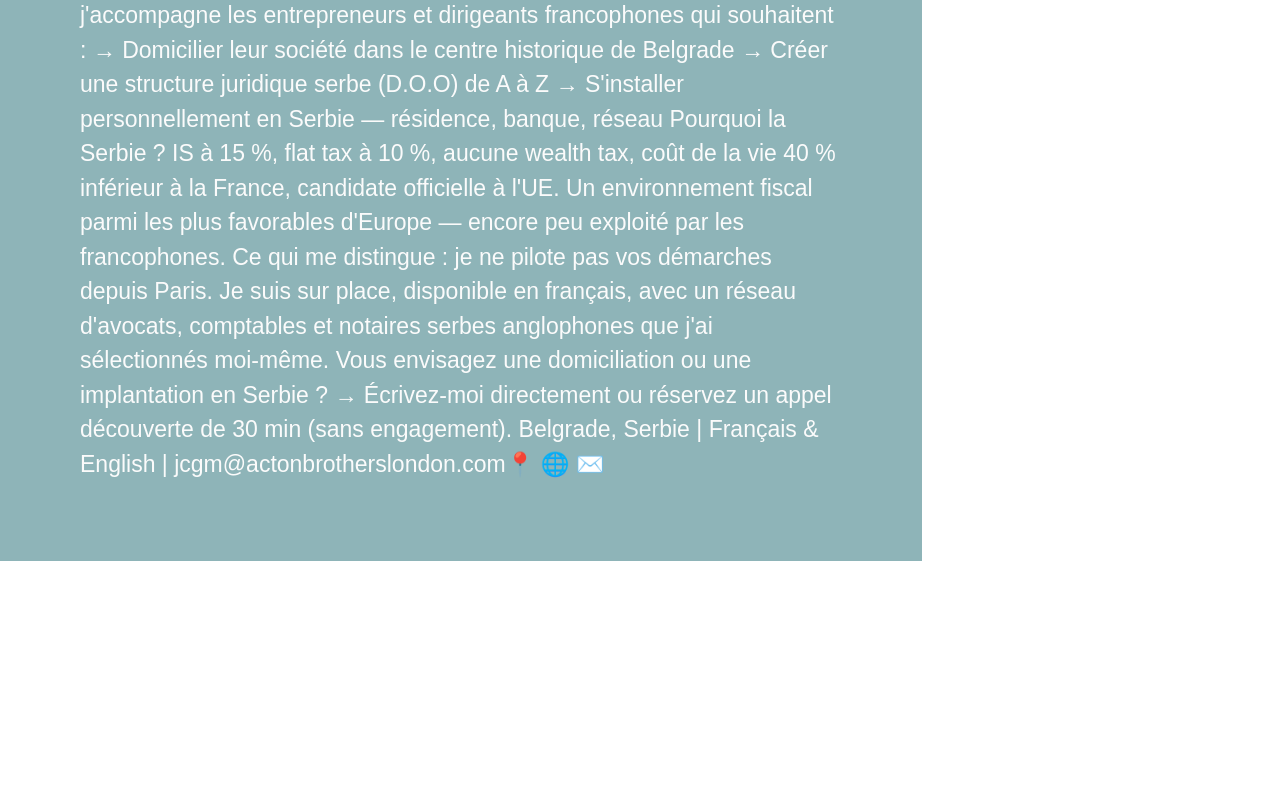
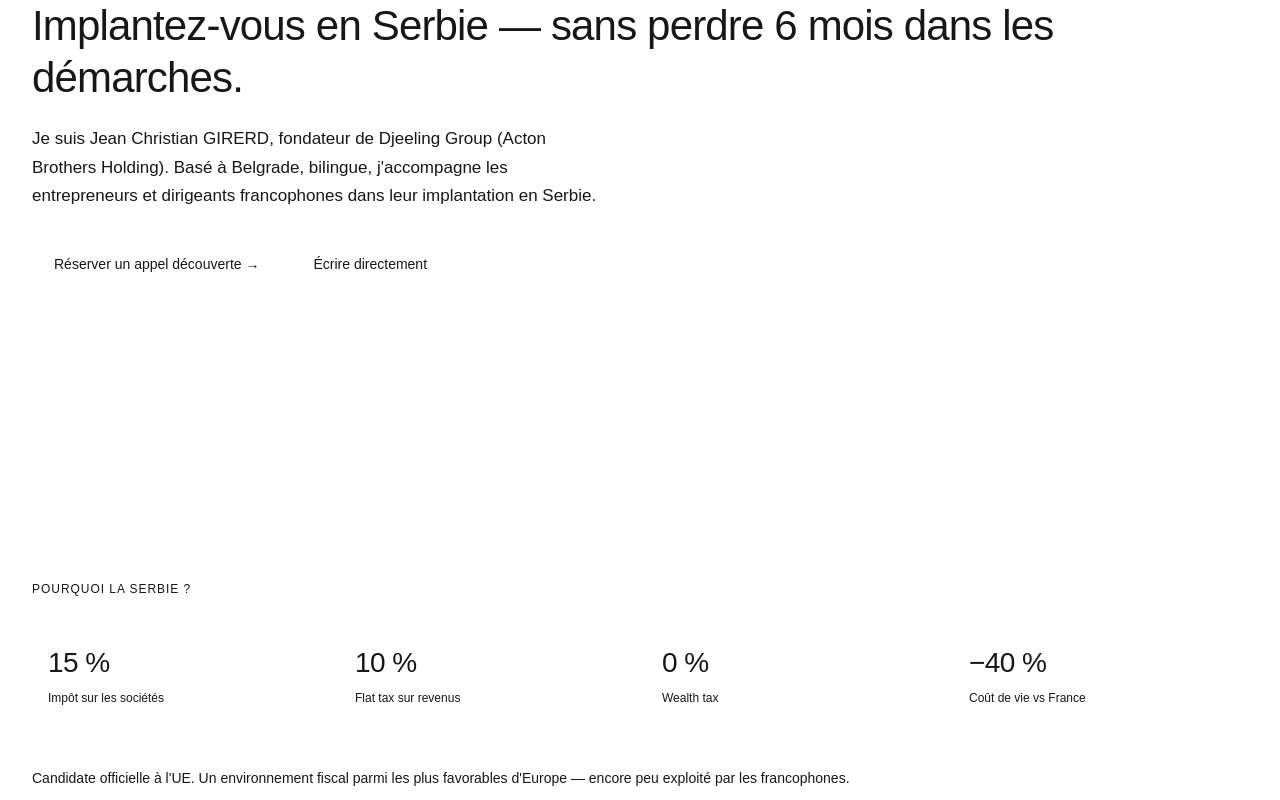
Before and after one commit to valana88/mon-site, a Next.js app: page / in a window 1280 px wide. Shown: the part 300-1100 px from the top of the page. Before the commit the page ends 861 px from the top, so only its background shows below. Built offline with nearby package versions, Linux system fonts and the light colour scheme.

Commit message:
add (components) : about + styles

```diff
--- a/src/app/page.tsx
+++ b/src/app/page.tsx
@@ -1,28 +1,20 @@
+import Contact from "@/components/contacts/contacts";
+import Distinction from "@/components/distinction/distinction";
+import Hero from "@/components/hero/hero";
+import Services from "@/components/services/services";
+import WhySerbia from "@/components/whySyberia/whySyberia";
 import { TextsContainer } from "./landing.styles";
 
 export default function Home() {
   return (
     <main>
-      <TextsContainer>
-        Vous cherchez à domicilier votre société ou à vous implanter en Serbie —
-        sans perdre 6 mois dans les démarches administratives ? Je suis Jean
-        Christian GIRERD, fondateur de Djeeling Group, société du groupe Acton
-        Brothers Holding. Basé à Belgrade, bilingue français-anglais,
-        j'accompagne les entrepreneurs et dirigeants francophones qui souhaitent
-        : → Domicilier leur société dans le centre historique de Belgrade →
-        Créer une structure juridique serbe (D.O.O) de A à Z → S'installer
-        personnellement en Serbie — résidence, banque, réseau Pourquoi la Serbie
-        ? IS à 15 %, flat tax à 10 %, aucune wealth tax, coût de la vie 40 %
-        inférieur à la France, candidate officielle à l'UE. Un environnement
-        fiscal parmi les plus favorables d'Europe — encore peu exploité par les
-        francophones. Ce qui me distingue : je ne pilote pas vos démarches
-        depuis Paris. Je suis sur place, disponible en français, avec un réseau
-        d'avocats, comptables et notaires serbes anglophones que j'ai
-        sélectionnés moi-même. Vous envisagez une domiciliation ou une
-        implantation en Serbie ? → Écrivez-moi directement ou réservez un appel
-        découverte de 30 min (sans engagement). Belgrade, Serbie | Français &
-        English | jcgm@actonbrotherslondon.com📍 🌐 ✉️
-      </TextsContainer>
+      {/* <TextsContainer> */}
+      <Hero />
+      <WhySerbia />
+      <Services />
+      <Distinction />
+      <Contact />
+      {/* </TextsContainer> */}
     </main>
   );
 }
--- /dev/null
+++ b/src/components/about/about.styles.tsx
@@ -0,0 +1,163 @@
+import styled from "styled-components";
+
+export const PageWrapper = styled.main`
+  padding-top: 80px;
+  padding-bottom: 6rem;
+  background: var(--bg);
+`;
+
+export const Inner = styled.div`
+  max-width: var(--max-width);
+  margin: 0 auto;
+  padding: 0 2rem;
+`;
+
+export const SectionLabel = styled.p`
+  font-size: 12px;
+  font-weight: 500;
+  text-transform: uppercase;
+  letter-spacing: 0.08em;
+  color: var(--text-muted);
+  margin-bottom: 1rem;
+`;
+
+export const PageTitle = styled.h1`
+  font-size: clamp(30px, 5vw, 44px);
+  font-weight: 500;
+  letter-spacing: -0.02em;
+  color: var(--text);
+  margin-bottom: 1.25rem;
+  line-height: 1.2;
+`;
+
+export const Intro = styled.p`
+  font-size: 17px;
+  color: var(--text-muted);
+  line-height: 1.75;
+  max-width: 600px;
+
+  strong {
+    color: var(--text);
+    font-weight: 500;
+  }
+`;
+
+export const Divider = styled.hr`
+  border: none;
+  border-top: 0.5px solid var(--border);
+  margin: 3rem 0;
+`;
+
+export const ServicesList = styled.div`
+  display: flex;
+  flex-direction: column;
+`;
+
+export const ServiceItem = styled.div`
+  display: flex;
+  align-items: flex-start;
+  gap: 14px;
+  padding: 1.25rem 0;
+  border-bottom: 0.5px solid var(--border);
+
+  &:first-child {
+    border-top: 0.5px solid var(--border);
+  }
+`;
+
+export const ServiceArrow = styled.span`
+  color: var(--green);
+  font-size: 18px;
+  font-weight: 500;
+  flex-shrink: 0;
+  margin-top: 2px;
+`;
+
+export const ServiceText = styled.div`
+  display: flex;
+  flex-direction: column;
+  gap: 4px;
+`;
+
+export const ServiceTitle = styled.p`
+  font-size: 16px;
+  font-weight: 500;
+  color: var(--text);
+  line-height: 1.4;
+`;
+
+export const ServiceDesc = styled.p`
+  font-size: 14px;
+  color: var(--text-muted);
+  line-height: 1.6;
+`;
+
+export const StatsGrid = styled.div`
+  display: grid;
+  grid-template-columns: repeat(auto-fit, minmax(130px, 1fr));
+  gap: 12px;
+  margin-bottom: 1.25rem;
+`;
+
+export const StatCard = styled.div`
+  background: var(--bg-secondary);
+  border-radius: 8px;
+  border: 0.5px solid var(--border);
+  padding: 1.25rem 1rem;
+`;
+
+export const StatVal = styled.div`
+  font-size: 26px;
+  font-weight: 500;
+  color: var(--green);
+  letter-spacing: -0.02em;
+`;
+
+export const StatLabel = styled.div`
+  font-size: 12px;
+  color: var(--text-muted);
+  margin-top: 6px;
+  line-height: 1.4;
+`;
+
+export const StatNote = styled.p`
+  font-size: 14px;
+  color: var(--text-muted);
+  line-height: 1.7;
+  padding-top: 1rem;
+  border-top: 0.5px solid var(--border);
+`;
+
+export const CtaBlock = styled.div`
+  display: flex;
+  flex-direction: column;
+  gap: 1.25rem;
+`;
+
+export const CtaText = styled.p`
+  font-size: 18px;
+  font-weight: 500;
+  color: var(--text);
+  line-height: 1.5;
+  max-width: 480px;
+`;
+
+export const CtaBtn = styled.a`
+  display: inline-block;
+  padding: 12px 24px;
+  border-radius: 7px;
+  background: var(--green);
+  color: var(--green-deepest);
+  font-size: 14px;
+  font-weight: 500;
+  cursor: pointer;
+  align-self: flex-start;
+  transition:
+    background 0.2s,
+    color 0.2s;
+
+  &:hover {
+    background: var(--green-dark);
+    color: #fff;
+  }
+`;
--- /dev/null
+++ b/src/components/about/about.tsx
@@ -0,0 +1,112 @@
+import {
+  PageWrapper,
+  Inner,
+  SectionLabel,
+  PageTitle,
+  Intro,
+  ServicesList,
+  ServiceItem,
+  ServiceArrow,
+  ServiceText,
+  ServiceTitle,
+  ServiceDesc,
+  Divider,
+  StatsGrid,
+  StatCard,
+  StatVal,
+  StatLabel,
+  StatNote,
+  CtaBlock,
+  CtaText,
+  CtaBtn,
+} from "./about.styles";
+
+const services = [
+  {
+    title: "Domiciliation commerciale à Belgrade",
+    desc: "Adresse centre-ville, gestion courrier, permanence téléphonique.",
+  },
+  {
+    title: "Création de D.O.O (structure juridique serbe)",
+    desc: "De l'immatriculation APR à l'ouverture de compte bancaire, clé en main.",
+  },
+  {
+    title: "Installation personnelle en Serbie",
+    desc: "Résidence temporaire, logement, banque, assurance — accompagnement de bout en bout.",
+  },
+  {
+    title: "Suivi mensuel & mise en relation",
+    desc: "Accès à mon réseau d'avocats, comptables et notaires locaux anglophones.",
+  },
+];
+
+const stats = [
+  { val: "15 %", label: "Impôt sur les sociétés" },
+  { val: "10 %", label: "Flat tax sur revenus" },
+  { val: "0 %", label: "Wealth tax" },
+  { val: "−40 %", label: "Coût de vie vs France" },
+];
+
+export default function About() {
+  return (
+    <PageWrapper>
+      <Inner>
+        <SectionLabel>À propos</SectionLabel>
+
+        <PageTitle>Djeeling Group</PageTitle>
+
+        <Intro>
+          Société de conseil fondée au Royaume-Uni, opérée depuis Belgrade,
+          membre du groupe <strong>Acton Brothers Holding</strong>. Je guide les
+          entrepreneurs et dirigeants francophones dans leur implantation en
+          Serbie.
+        </Intro>
+
+        <Divider />
+
+        <SectionLabel>Ce que j'accompagne</SectionLabel>
+
+        <ServicesList>
+          {services.map((s) => (
+            <ServiceItem key={s.title}>
+              <ServiceArrow>→</ServiceArrow>
+              <ServiceText>
+                <ServiceTitle>{s.title}</ServiceTitle>
+                <ServiceDesc>{s.desc}</ServiceDesc>
+              </ServiceText>
+            </ServiceItem>
+          ))}
+        </ServicesList>
+
+        <Divider />
+
+        <SectionLabel>La Serbie en chiffres</SectionLabel>
+
+        <StatsGrid>
+          {stats.map((s) => (
+            <StatCard key={s.label}>
+              <StatVal>{s.val}</StatVal>
+              <StatLabel>{s.label}</StatLabel>
+            </StatCard>
+          ))}
+        </StatsGrid>
+
+        <StatNote>
+          Un marché en pleine croissance, encore sous-exploité par les
+          francophones. Candidate officielle à l'UE.
+        </StatNote>
+
+        <Divider />
+
+        <CtaBlock>
+          <CtaText>
+            Vous envisagez une domiciliation ou une implantation en Serbie ?
+          </CtaText>
+          <CtaBtn href="mailto:jcgm@actonbrotherslondon.com?subject=Appel découverte Djeeling">
+            Réserver un appel découverte →
+          </CtaBtn>
+        </CtaBlock>
+      </Inner>
+    </PageWrapper>
+  );
+}
--- a/src/components/whySyberia/whySiberia.styles.tsx
+++ b/src/components/whySyberia/whySiberia.styles.tsx
@@ -1,5 +1,3 @@
-"use client";
-
 import styled from "styled-components";
 
 export const Section = styled.section`
```
